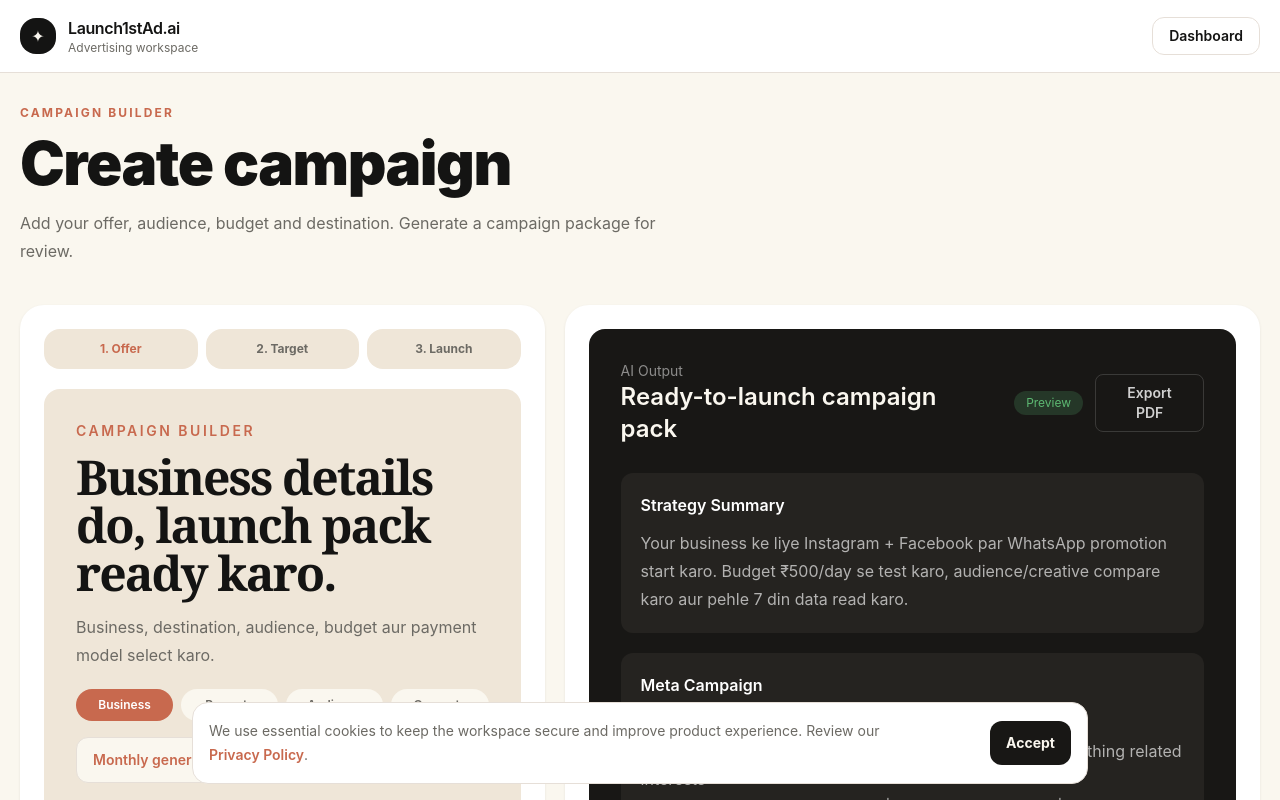
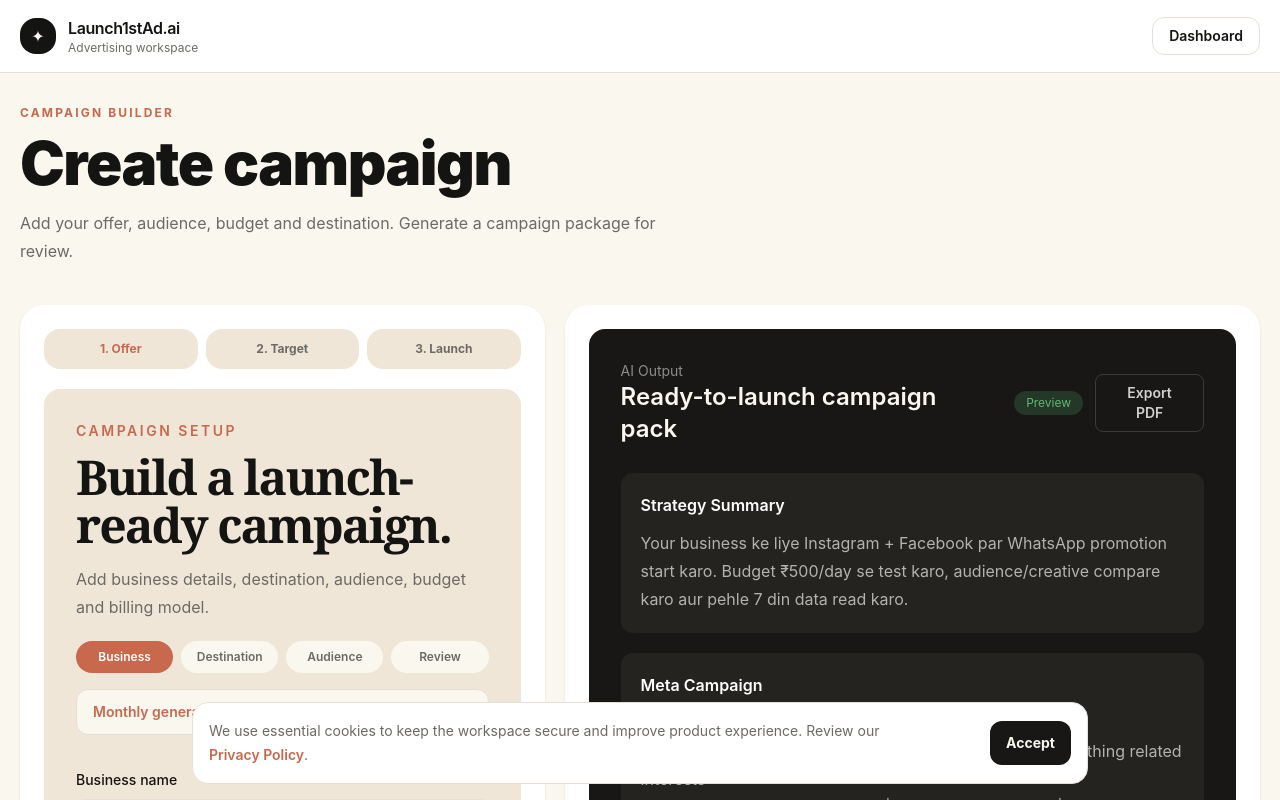
Before and after one commit to lkmeeena882437-dotcom/Launch1stAd.ai, a Next.js app: page /campaign in a window 1280 px wide. Shown: the top 800 px of the page. Built offline with nearby package versions, Linux system fonts and the light colour scheme.

Commit message:
Clean campaign form copy

```diff
--- a/components/campaign/CampaignForm.tsx
+++ b/components/campaign/CampaignForm.tsx
@@ -8,7 +8,7 @@ import { BusinessFields } from "./BusinessFields";
 import { PromotionFields } from "./PromotionFields";
 import { TargetFields } from "./TargetFields";
 
-const steps = ["Business", "Promote", "Audience", "Generate"];
+const steps = ["Business", "Destination", "Audience", "Review"];
 
 export function CampaignForm({ form, update, onSubmit }: {
   form: CampaignInput;
@@ -26,7 +26,7 @@ export function CampaignForm({ form, update, onSubmit }: {
   function submit(event: FormEvent<HTMLFormElement>) {
     if (!canGenerateCampaign()) {
       event.preventDefault();
-      setMessage("Monthly generation limit complete. Account page se access update karo.");
+      setMessage("Monthly generation limit reached. Upgrade access from the account page.");
       return;
     }
     recordCampaignUsage();
@@ -37,9 +37,9 @@ export function CampaignForm({ form, update, onSubmit }: {
 
   return (
     <section className="rounded-2xl bg-card p-5 md:p-8">
-      <p className="text-sm font-semibold uppercase tracking-[0.18em] text-coral">Campaign Builder</p>
-      <h1 className="serif-display mt-3 text-4xl md:text-5xl">Business details do, launch pack ready karo.</h1>
-      <p className="mt-4 leading-7 text-muted">Business, destination, audience, budget aur payment model select karo.</p>
+      <p className="text-sm font-semibold uppercase tracking-[0.18em] text-coral">Campaign setup</p>
+      <h1 className="serif-display mt-3 text-4xl md:text-5xl">Build a launch-ready campaign.</h1>
+      <p className="mt-4 leading-7 text-muted">Add business details, destination, audience, budget and billing model.</p>
       <div className="mt-5 grid grid-cols-2 gap-2 text-center text-xs font-semibold sm:grid-cols-4">
         {steps.map((label, index) => (
           <button key={label} type="button" onClick={() => setStep(index + 1)} className={step === index + 1 ? "rounded-full bg-coral px-3 py-2 text-white" : "rounded-full bg-canvas px-3 py-2 text-muted"}>{label}</button>
@@ -52,15 +52,15 @@ export function CampaignForm({ form, update, onSubmit }: {
         {step === 3 && <TargetFields form={form} update={update} />}
         {step === 4 && (
           <div className="rounded-2xl bg-canvas p-5">
-            <h2 className="text-xl font-semibold">Ready to generate</h2>
-            <p className="mt-2 text-sm leading-6 text-muted">Report will include platforms, destination, audience category, budget model, ad copy and 7-day plan.</p>
+            <h2 className="text-xl font-semibold">Ready for report</h2>
+            <p className="mt-2 text-sm leading-6 text-muted">The report includes platforms, destination, audience category, budget model, ad copy and 7-day plan.</p>
             <div className="mt-4 grid gap-3 text-sm md:grid-cols-2">
               <p><span className="font-semibold">Business:</span> {form.businessName || "Not added"}</p>
               <p><span className="font-semibold">Destination:</span> {form.promotionType}</p>
               <p><span className="font-semibold">Platforms:</span> {(form.targetPlatforms || []).join(", ")}</p>
               <p><span className="font-semibold">Budget:</span> {form.budget}</p>
               <p><span className="font-semibold">Goal:</span> {form.goal}</p>
-              <p><span className="font-semibold">Payment:</span> {form.paymentModel}</p>
+              <p><span className="font-semibold">Billing:</span> {form.paymentModel}</p>
             </div>
           </div>
         )}
@@ -70,7 +70,7 @@ export function CampaignForm({ form, update, onSubmit }: {
           {step < 4 ? (
             <button type="button" onClick={() => setStep((current) => current + 1)} className="w-full rounded-lg bg-coral px-5 py-3 text-sm font-semibold text-white hover:bg-coralDark">Next</button>
           ) : (
-            <button className="w-full rounded-lg bg-coral px-5 py-3 text-sm font-semibold text-white hover:bg-coralDark">Generate Campaign Report</button>
+            <button className="w-full rounded-lg bg-coral px-5 py-3 text-sm font-semibold text-white hover:bg-coralDark">Generate report</button>
           )}
         </div>
       </form>
```
